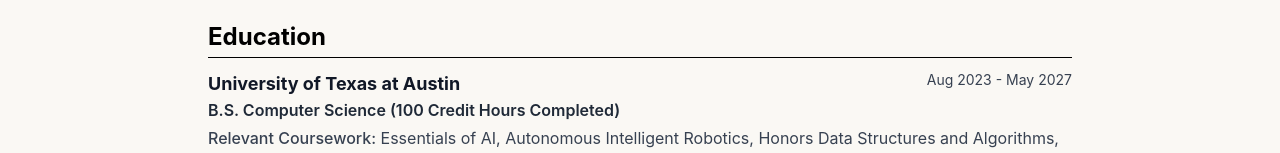
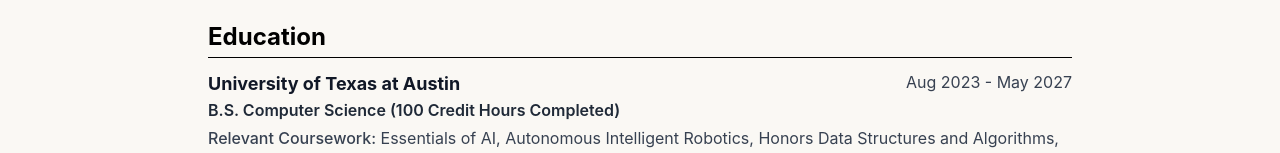
Before and after one commit to praneelseth/personal-portfolio, a Next.js app in the folder frontend/: page / in a window 1280 px wide. Shown: the part 246-399 px from the top of the page. Built offline with nearby package versions, Linux system fonts and the light colour scheme; no server answers; the database is empty; a web font is replaced by a local one.

Commit message:
style: remove font size from education date for consistent styling

```diff
--- a/frontend/components/Education.tsx
+++ b/frontend/components/Education.tsx
@@ -8,7 +8,7 @@
           <div className="text-lg font-bold text-gray-900">
             University of Texas at Austin
           </div>
-          <div className="text-gray-700 text-sm">
+          <div className="text-gray-700">
             Aug 2023 - May 2027
           </div>
         </div>
```
